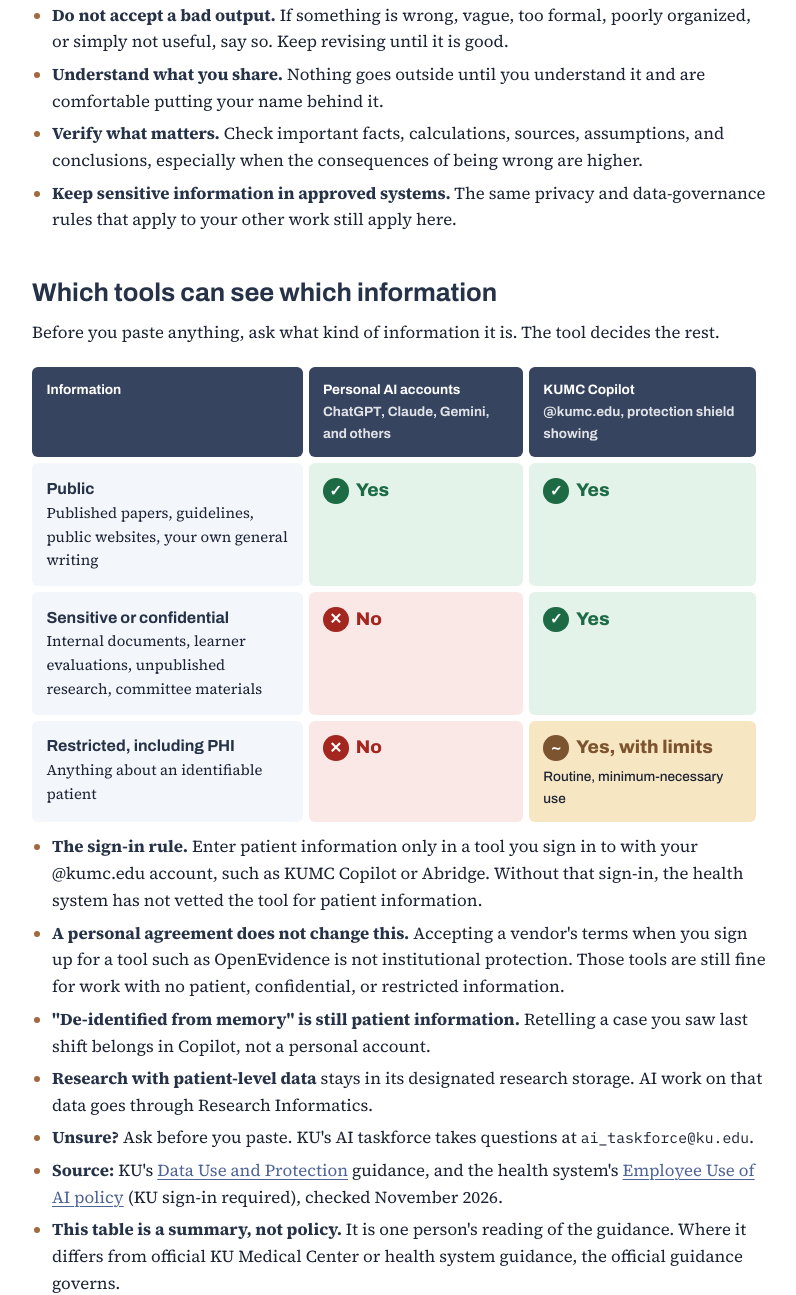
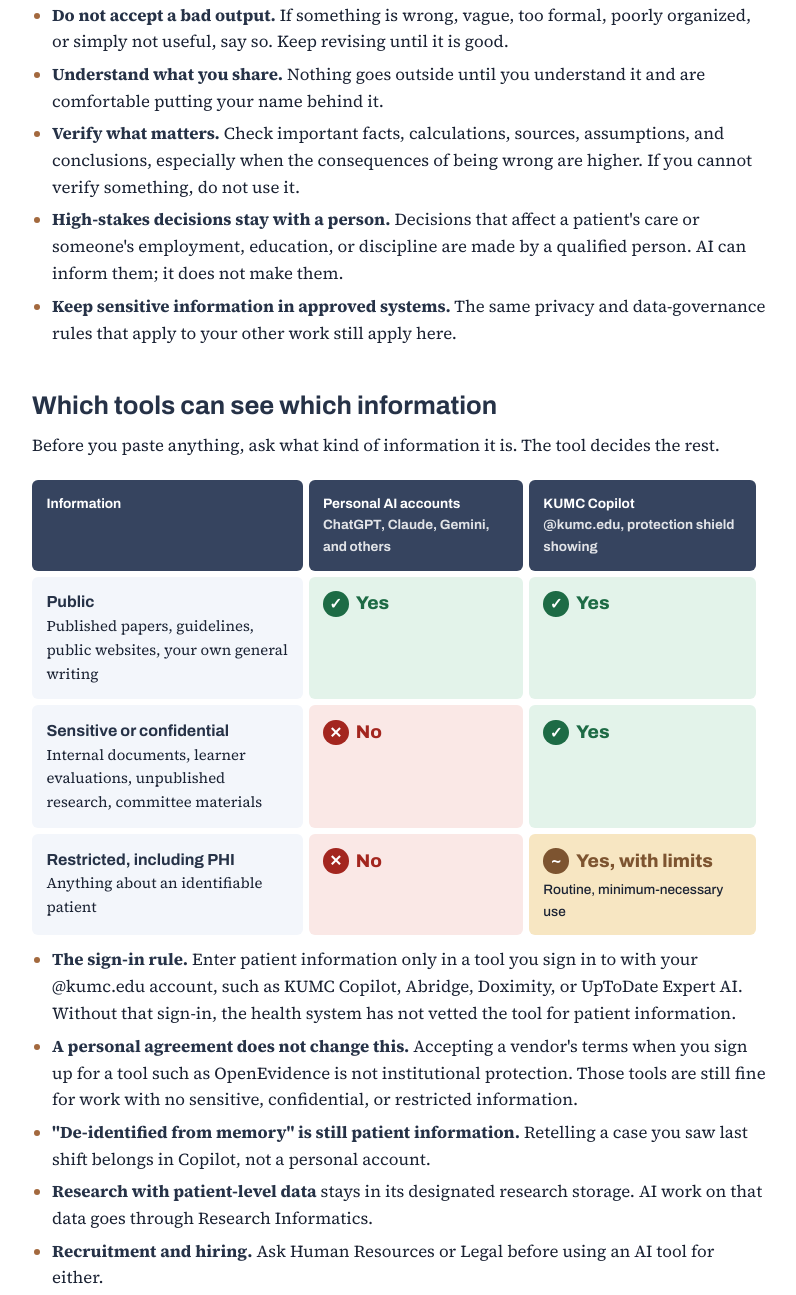
Before and after one commit to jonathandangers/AI-Tutorials, a plain HTML site: page core/start-here.html in a window 1280 px wide. Shown: the part 1118-2413 px from the top of the page, without its empty margins (380-1176 px from the left). Drawn offline with Linux system fonts and the light colour scheme.

Commit message:
Align data rules with the Employee Use of AI policy
- Sign-in rule names the tools that use @kumc.edu sign-in
- Vendor-agreement note uses the policy's data categories
- Add: do not use what you cannot verify; high-stakes decisions stay
  with a person; ask HR or Legal before recruitment or hiring use
- Connectors: custom tools using health system data need approval
- Meeting summary: recording follows the recording policy

Co-Authored-By: Claude Fable 5.2 <noreply@anthropic.com>
Claude-Session: https://claude.ai/code/session_01Nd3D8kz2o21RCcZiiAMHhD

```diff
--- a/core/start-here.html
+++ b/core/start-here.html
@@ -54,7 +54,8 @@
 <ul>
   <li><strong>Do not accept a bad output.</strong> If something is wrong, vague, too formal, poorly organized, or simply not useful, say so. Keep revising until it is good.</li>
   <li><strong>Understand what you share.</strong> Nothing goes outside until you understand it and are comfortable putting your name behind it.</li>
-  <li><strong>Verify what matters.</strong> Check important facts, calculations, sources, assumptions, and conclusions, especially when the consequences of being wrong are higher.</li>
+  <li><strong>Verify what matters.</strong> Check important facts, calculations, sources, assumptions, and conclusions, especially when the consequences of being wrong are higher. If you cannot verify something, do not use it.</li>
+  <li><strong>High-stakes decisions stay with a person.</strong> Decisions that affect a patient's care or someone's employment, education, or discipline are made by a qualified person. AI can inform them; it does not make them.</li>
   <li><strong>Keep sensitive information in approved systems.</strong> The same privacy and data-governance rules that apply to your other work still apply here.</li>
 </ul>
 
@@ -85,10 +86,11 @@
 </table>
 </div>
 <ul>
-  <li><strong>The sign-in rule.</strong> Enter patient information only in a tool you sign in to with your @kumc.edu account, such as KUMC Copilot or Abridge. Without that sign-in, the health system has not vetted the tool for patient information.</li>
-  <li><strong>A personal agreement does not change this.</strong> Accepting a vendor's terms when you sign up for a tool such as OpenEvidence is not institutional protection. Those tools are still fine for work with no patient, confidential, or restricted information.</li>
+  <li><strong>The sign-in rule.</strong> Enter patient information only in a tool you sign in to with your @kumc.edu account, such as KUMC Copilot, Abridge, Doximity, or UpToDate Expert AI. Without that sign-in, the health system has not vetted the tool for patient information.</li>
+  <li><strong>A personal agreement does not change this.</strong> Accepting a vendor's terms when you sign up for a tool such as OpenEvidence is not institutional protection. Those tools are still fine for work with no sensitive, confidential, or restricted information.</li>
   <li><strong>"De-identified from memory" is still patient information.</strong> Retelling a case you saw last shift belongs in Copilot, not a personal account.</li>
   <li><strong>Research with patient-level data</strong> stays in its designated research storage. AI work on that data goes through Research Informatics.</li>
+  <li><strong>Recruitment and hiring.</strong> Ask Human Resources or Legal before using an AI tool for either.</li>
   <li><strong>Unsure?</strong> Ask before you paste. KU's AI taskforce takes questions at <span class="mono">ai_taskforce@ku.edu</span>.</li>
   <li><strong>Source:</strong> KU's <a href="https://ai.ku.edu/data-use-and-protection">Data Use and Protection</a> guidance, and the health system's <a href="https://kumed.policystat.com/policy/token_access/8d93ccaf-601b-4e78-9bc3-af2e50626695/">Employee Use of AI policy</a> (KU sign-in required), checked November 2026.</li>
   <li><strong>This table is a summary, not policy.</strong> It is one person's reading of the guidance. Where it differs from official KU Medical Center or health system guidance, the official guidance governs.</li>
```
Also changed, not shown: core/connectors.html (+1 -0 lines), examples/meeting-summary.html (+1 -1 lines), src/core/connectors.html (+1 -0 lines), src/core/start-here.html (+5 -3 lines), src/examples/meeting-summary.html (+1 -1 lines).
